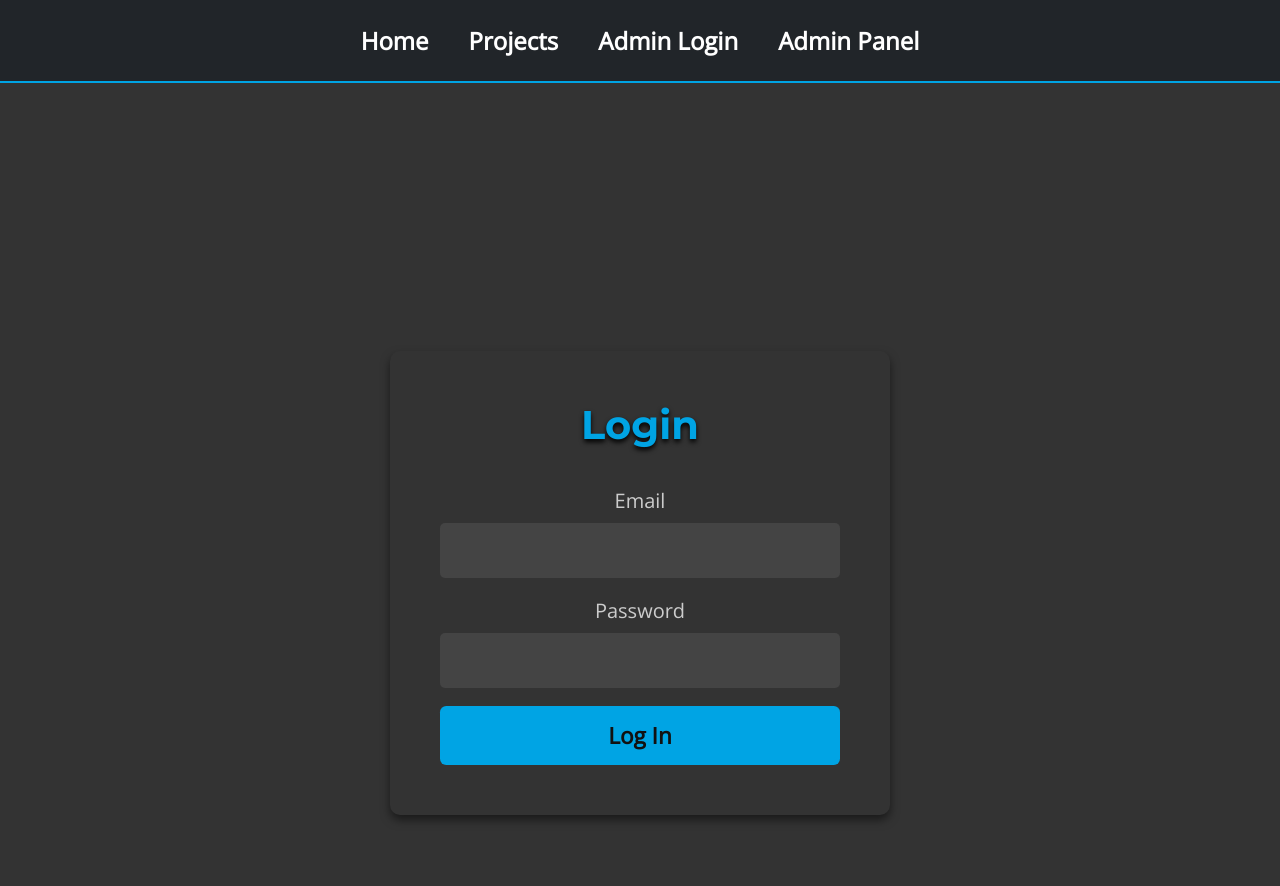
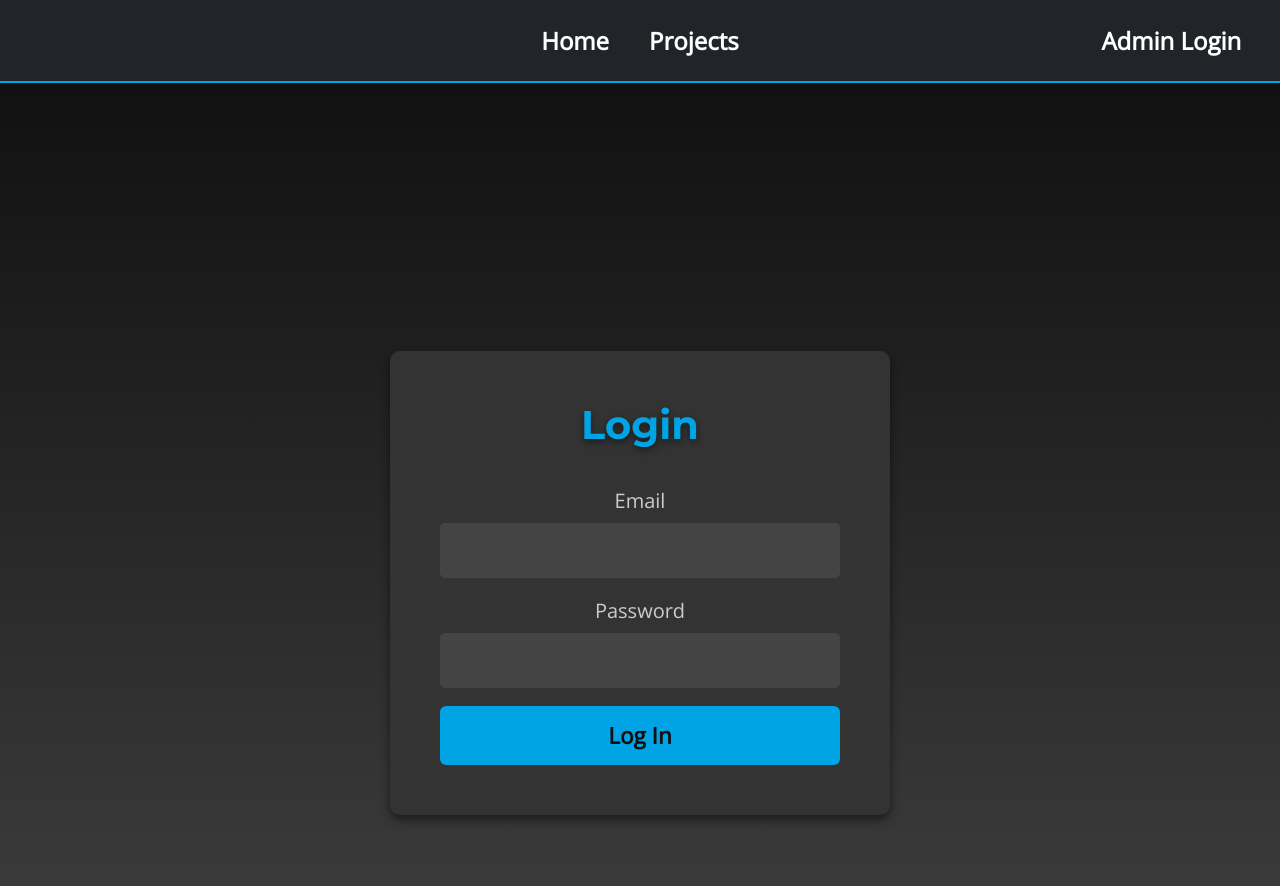
Before and after one commit to ChrisRistoff/portfolio-frontend, a React (Vite) app: page /login in a window 1280 px wide. Shown: the top 886 px of the page. Built offline with nearby package versions, Linux system fonts and the light colour scheme.

Commit message:
Remove admin panel from menu Add a gradient background Add styling to scroller on right

```diff
--- a/src/App.css
+++ b/src/App.css
@@ -3,3 +3,16 @@
   text-align: center;
   zoom: 1.25;
 }
+
+::-webkit-scrollbar {
+  width: 8px;
+}
+
+::-webkit-scrollbar-track {
+  background-color: #333;
+}
+
+::-webkit-scrollbar-thumb {
+  background-color: #00a4e4;
+  border-radius: 4px;
+}
--- a/src/CSS/AdminPage.css
+++ b/src/CSS/AdminPage.css
@@ -1,3 +1,11 @@
+body {
+  background: linear-gradient(to bottom, #111 0%, #444 100%);
+  background-attachment: fixed;
+  font-family: 'Open Sans', sans-serif;
+  margin: 0;
+  padding: 0;
+}
+
 .admin-container {
   display: flex;
   flex-direction: column;
--- /dev/null
+++ b/src/CSS/ContactForm.css
@@ -0,0 +1,10 @@
+.modal-dialog {
+  max-width: 1024px;  /* Adjust as desired */
+  margin: 30px auto; /* Centers the modal horizontally */
+}
+
+@media (min-width: 992px) { /* Target tablets and larger */
+  .modal-dialog {
+    max-width: 700px;
+  }
+}
--- a/src/CSS/Login.css
+++ b/src/CSS/Login.css
@@ -1,5 +1,8 @@
 .login-container {
   display: flex;
+  background: linear-gradient(to bottom, #111 0%, #444 100%);
+  background-attachment: fixed;
+  font-family: 'Open Sans', sans-serif;
   justify-content: center;
   align-items: center;
   height: 100vh;
--- a/src/CSS/MainPage.css
+++ b/src/CSS/MainPage.css
@@ -1,8 +1,8 @@
 @import url('https://fonts.googleapis.com/css2?family=Montserrat:wght@700&family=Open+Sans&display=swap');
 
 body {
-  background-color: #111;
-  color: #fff;
+  background: linear-gradient(to bottom, #111 0%, #444 100%);
+  background-attachment: fixed;
   font-family: 'Open Sans', sans-serif;
   margin: 0;
   padding: 0;
@@ -22,7 +22,7 @@ h1, h2, h3 {
   font-family: 'Montserrat', sans-serif;
   line-height: 1.2;
   color: #00a4e4;
-  text-shadow: 0 2px 4px rgba(0, 0, 0, 1.5);
+  text-shadow: 0 2px 6px rgba(0,0,0,0.5);
 }
 
 h1 {
@@ -48,9 +48,9 @@ p {
 .profile-image {
   height: 480px;
   border-radius: 50%;
-  box-shadow: 0px 5px 15px rgba(0, 0, 0, 0.3);
   transition: transform 0.3s ease, opacity 0.3s ease;
   border: 2px solid #00a4e4;
+  box-shadow: 0px 5px 20px rgba(0, 0, 0, 0.2);
 }
 
 .profile-image:hover {
@@ -83,6 +83,7 @@ button:hover {
   background-color: #00a4e4;
   color: #111;
   border-color: #00a4e4;
+  transform: scale(1.02);
 }
 
 .profile-text {
--- /dev/null
+++ b/src/CSS/NavBar.css
@@ -0,0 +1,15 @@
+.custom-navbar .navbar-nav:first-of-type {
+  position: absolute;
+  left: 50%;
+  transform: translateX(-50%);
+  width: max-content;
+}
+
+@media (max-width: 990px) {
+  .custom-navbar .navbar-nav:first-of-type {
+    position: static !important;
+    left: auto !important;
+    transform: none !important;
+    width: auto !important;
+  }
+}
--- a/src/Components/ContactForm.tsx
+++ b/src/Components/ContactForm.tsx
@@ -1,6 +1,7 @@
 import { useState } from "react";
 import { Button, Modal, Form } from "react-bootstrap";
 import {sendEmail} from "../utils/sendEmail.tsx";
+import "../CSS/ContactForm.css";
 
 export const ContactForm = () => {
     const [showModal, setShowModal] = useState(false);
@@ -38,7 +39,7 @@ export const ContactForm = () => {
     };
 
     return (
-        <>
+        <div>
             <Button variant="outline-light" onClick={handleModalShow}>
                 Contact me
             </Button>
@@ -46,12 +47,9 @@ export const ContactForm = () => {
             <Modal
                 show={showModal}
                 onHide={handleModalClose}
-                style={{
-                    backgroundColor: "#your-modal-background-color",
-                }}
             >
                 <Modal.Header closeButton style={{ backgroundColor: "#444" }}>
-                    <Modal.Title style={{ color: "#your-title-color" }}>Contact Me</Modal.Title>
+                    <Modal.Title>Contact Me</Modal.Title>
                 </Modal.Header>
                 <Modal.Body style={{ backgroundColor: "#444", color: "#100" }}>
                     <Form onSubmit={handleSubmit}>
@@ -109,6 +107,6 @@ export const ContactForm = () => {
                     </Button>
                 </Modal.Footer>
             </Modal>
-        </>
+        </div>
     );
 };
--- a/src/Components/Header.tsx
+++ b/src/Components/Header.tsx
@@ -2,6 +2,7 @@ import {Nav, Navbar} from "react-bootstrap";
 import "../CSS/Header.css";
 import "../CSS/MainPage.css";
 import {useEffect, useState} from "react";
+import "../CSS/NavBar.css"
 
 export const Header = () => {
     const [animate, setAnimate] = useState(false);
@@ -17,13 +18,15 @@ export const Header = () => {
     return (
         <div className={`animated-element ${animate ? "animate-in" : ""}`}>
             <Navbar bg="dark" variant="dark" expand="lg" className="custom-navbar">
-            <Navbar.Toggle aria-controls="navbar-nav" />
-            <Navbar.Collapse id="navbar-nav" className="justify-content-center">
-                <Nav>
+                <Navbar.Toggle aria-controls="navbar-nav"/>
+                <Navbar.Collapse id="navbar-nav">
+                    <Nav className="position-absolute ms-auto"
+                         style={{left: '50%', transform: 'translateX(-50%)'}}>  {/* Changes here */}
                         <Nav.Link href="/" className="nav-link-custom mx-2">Home</Nav.Link>
                         <Nav.Link href="/projects" className="nav-link-custom mx-2">Projects</Nav.Link>
+                    </Nav>
+                    <Nav className="ms-auto">
                         <Nav.Link href="/login" className="nav-link-custom mx-2">Admin Login</Nav.Link>
-                    <Nav.Link href="/admin" className="nav-link-custom mx-2">Admin Panel</Nav.Link>
                     </Nav>
                 </Navbar.Collapse>
             </Navbar>
```
Lines whose indentation alone changed are shown as unchanged.
